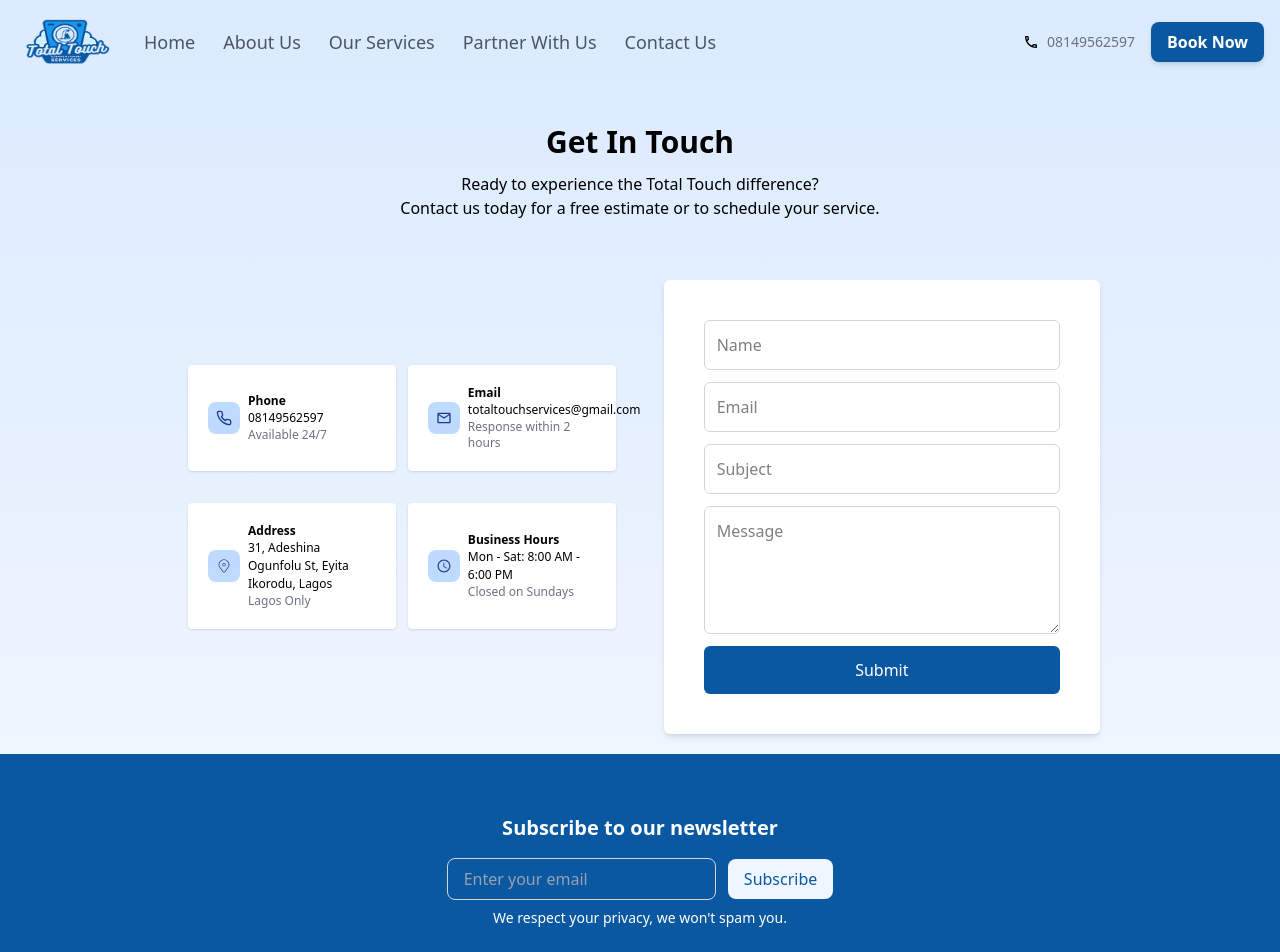
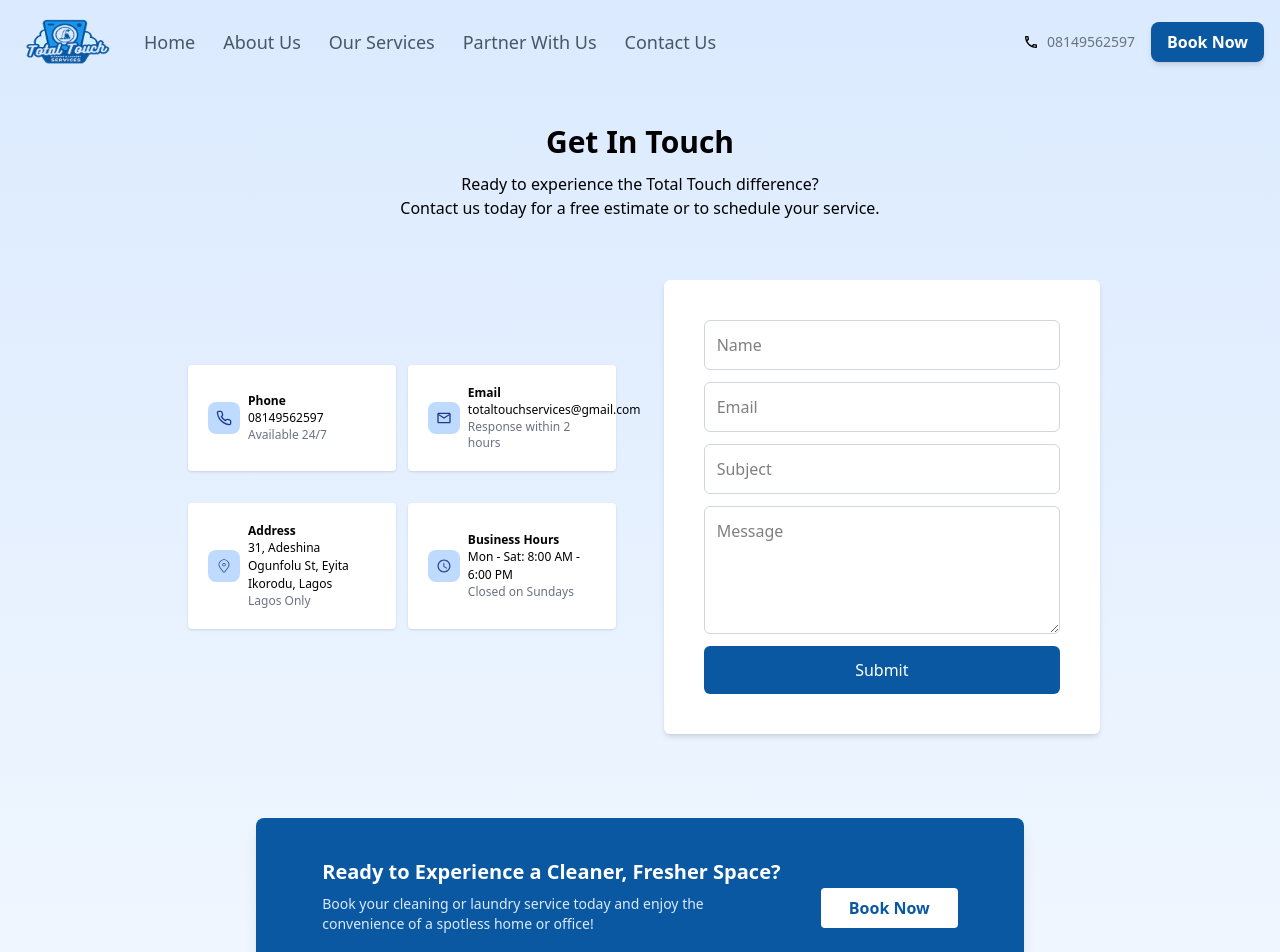
Before and after one commit to oyelajakenny/totaltouch, a Next.js app in the folder app/: page /contact-us in a window 1280 px wide. Shown: the top 952 px of the page. Built offline with nearby package versions, Linux system fonts and the light colour scheme.

Commit message:
Added the CTA component to contact us page

```diff
--- a/app/app/contact-us/page.js
+++ b/app/app/contact-us/page.js
@@ -2,6 +2,7 @@
 import React, { useState } from "react";
 import toast from "react-hot-toast";
 import { contact } from "../../constants";
+import CTA from "../../components/CTA";
 
 const createInitialFormState = () => ({
   name: "",
@@ -196,6 +197,7 @@ const Page = () => {
           </form>
         </div>
       </div>
+      <CTA />
     </div>
   );
 };
```
